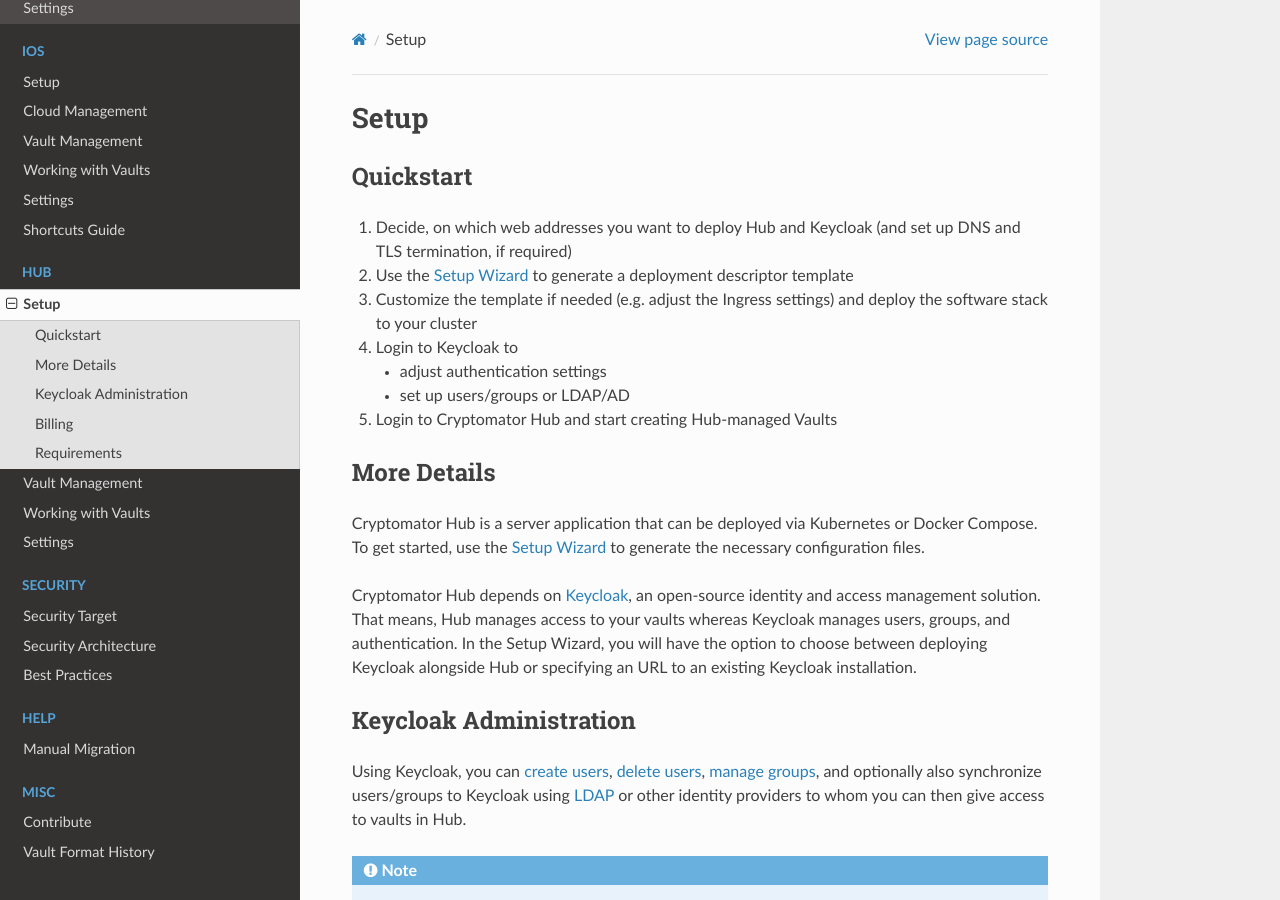
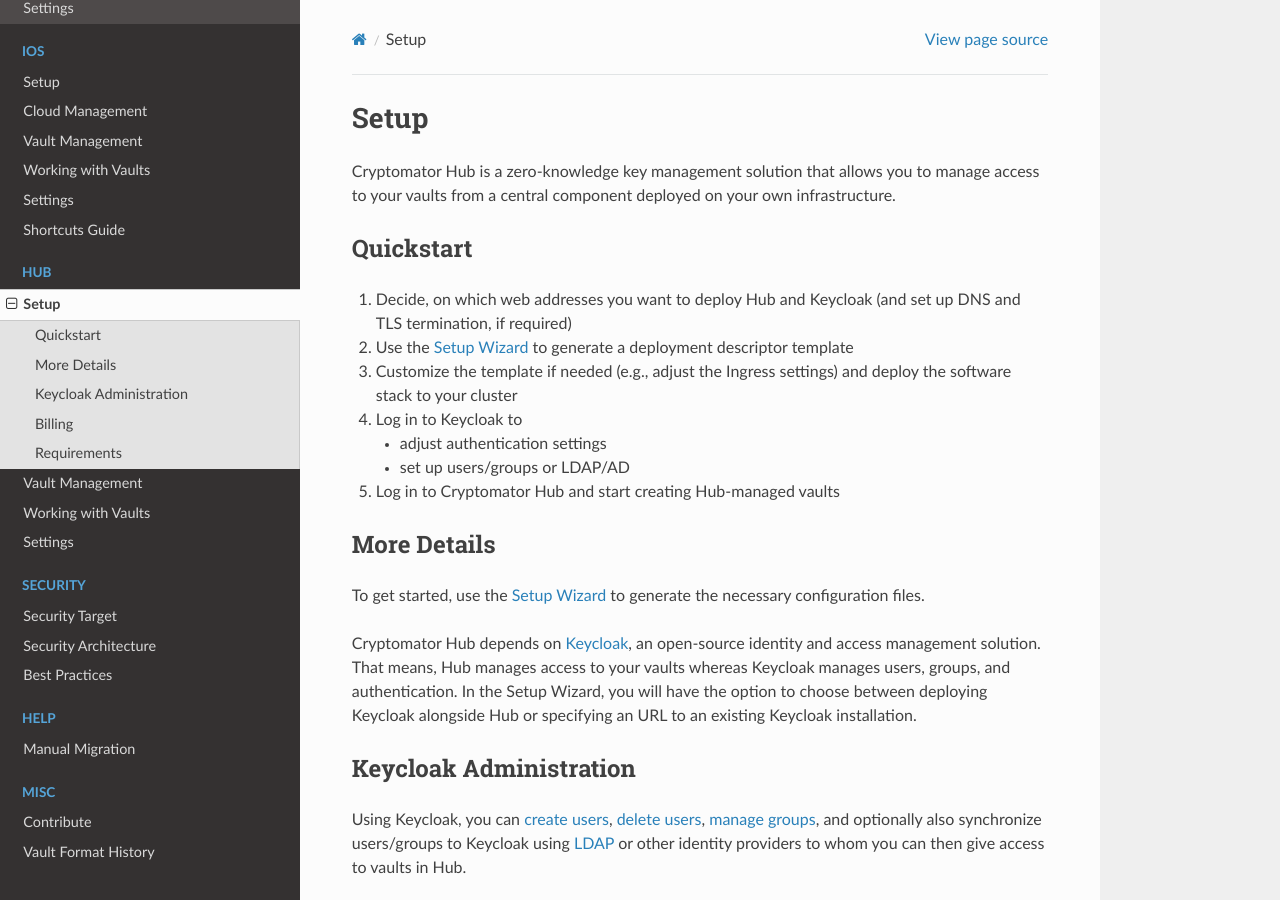
Before and after one commit to cryptomator/docs, a Sphinx documentation site: the page built from source/hub/setup.rst, in a window 1280 px wide and 900 px high. Built offline with Sphinx 7.4.7 and the Read the Docs theme 2.0.0, drawn with Linux system fonts in a browser that asks for light colours.

Commit message:
updated hub setup

```diff
--- a/source/hub/setup.rst
+++ b/source/hub/setup.rst
@@ -2,6 +2,8 @@
 
 Setup
 =====
+
+Cryptomator Hub is a zero-knowledge key management solution that allows you to manage access to your vaults from a central component deployed on your own infrastructure.
 
 Quickstart
 ----------
@@ -10,19 +12,19 @@
 
 #. Use the `Setup Wizard <https://cryptomator.org/hub/setup/>`_ to generate a deployment descriptor template
 
-#. Customize the template if needed (e.g. adjust the Ingress settings) and deploy the software stack to your cluster
+#. Customize the template if needed (e.g., adjust the Ingress settings) and deploy the software stack to your cluster
 
-#. Login to Keycloak to
+#. Log in to Keycloak to
 
    * adjust authentication settings
    * set up users/groups or LDAP/AD
 
-#. Login to Cryptomator Hub and start creating Hub-managed Vaults
+#. Log in to Cryptomator Hub and start creating Hub-managed vaults
 
 More Details
 ------------
 
-Cryptomator Hub is a server application that can be deployed via Kubernetes or Docker Compose. To get started, use the `Setup Wizard <https://cryptomator.org/hub/setup/>`_ to generate the necessary configuration files.
+To get started, use the `Setup Wizard <https://cryptomator.org/hub/setup/>`_ to generate the necessary configuration files.
 
 Cryptomator Hub depends on `Keycloak <https://www.keycloak.org/>`_, an open-source identity and access management solution. That means, Hub manages access to your vaults whereas Keycloak manages users, groups, and authentication. In the Setup Wizard, you will have the option to choose between deploying Keycloak alongside Hub or specifying an URL to an existing Keycloak installation.
 
```
